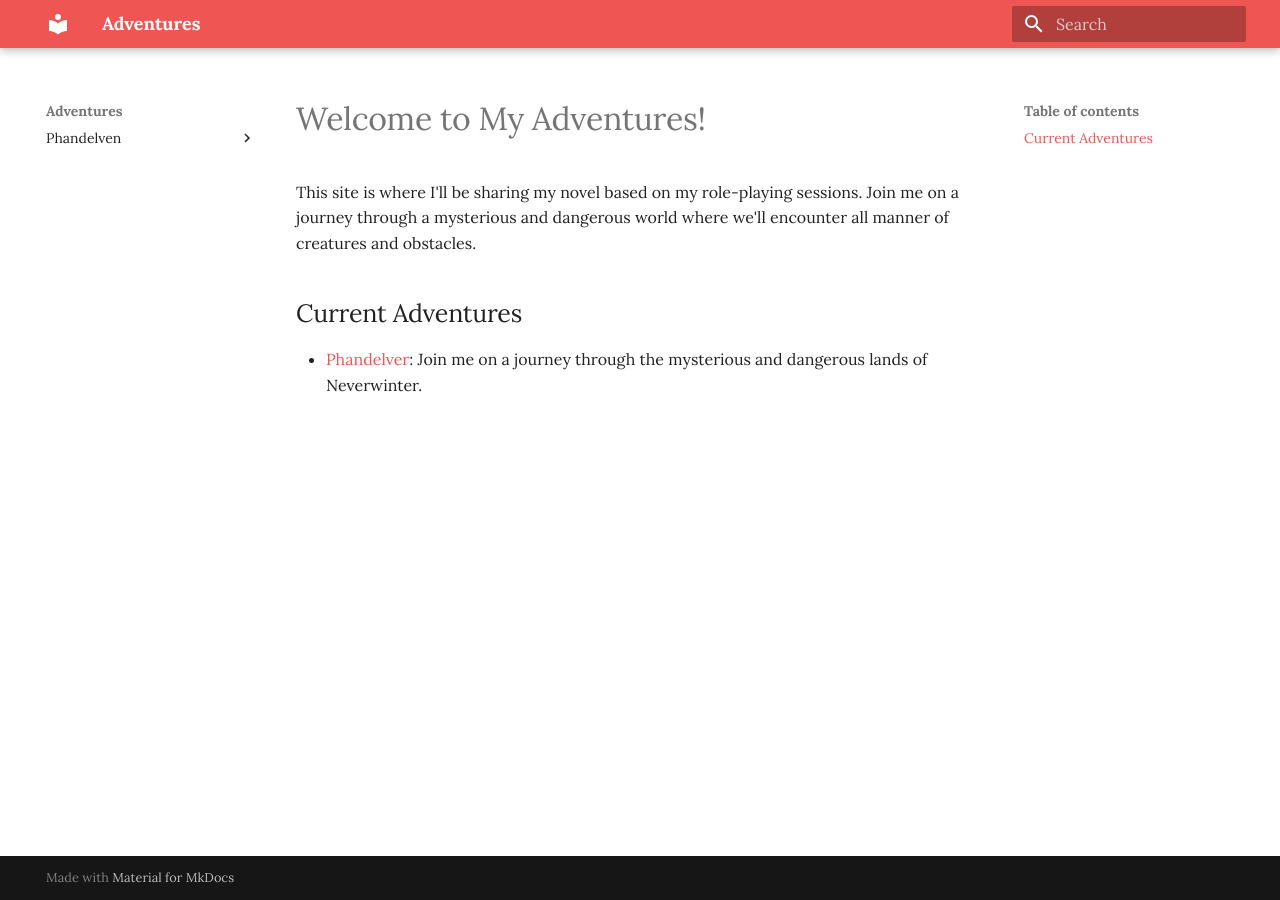
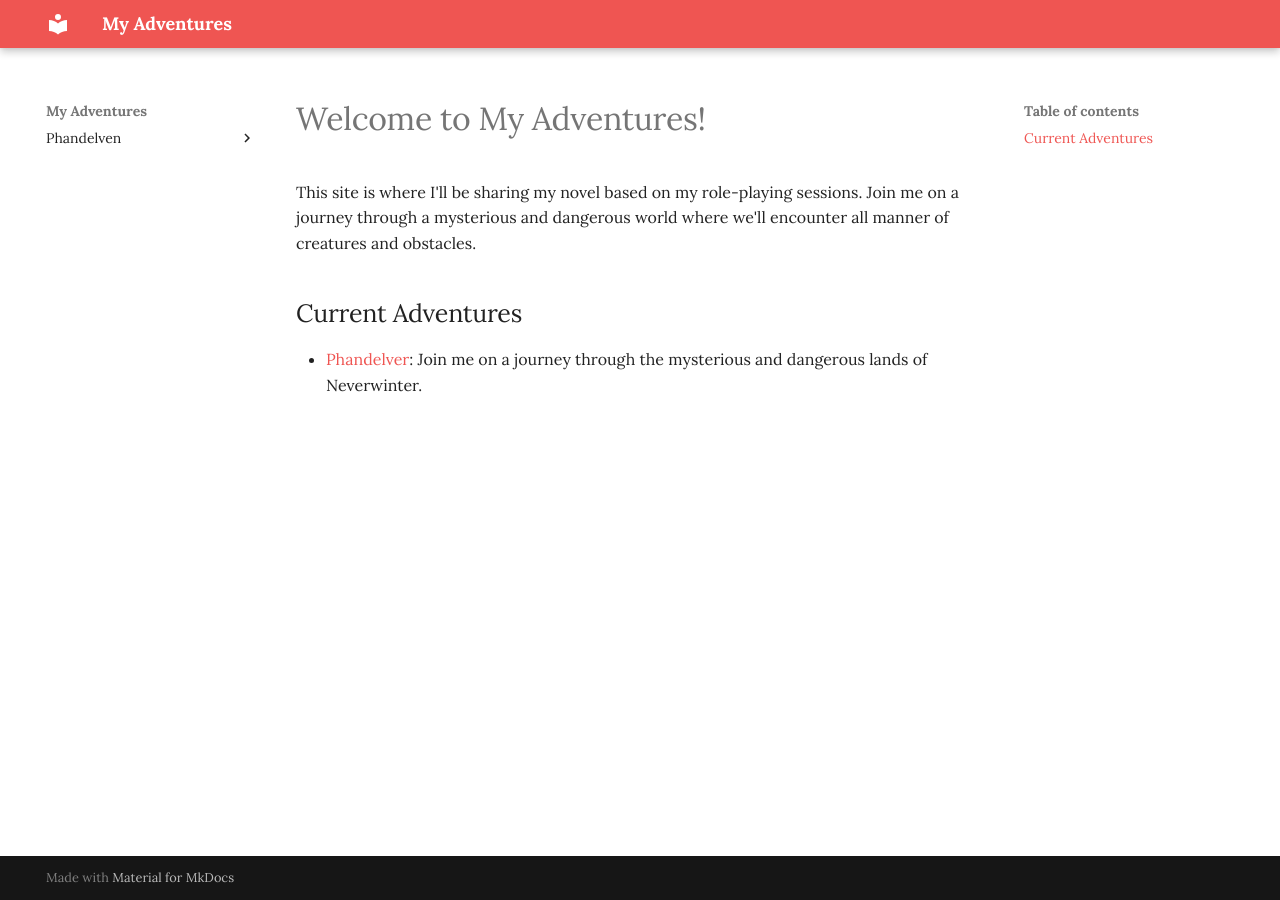
Before and after one commit to jonasmcferreira/adventures, an MkDocs documentation site: the page built from docs/index.md, in a window 1280 px wide. Built offline with MkDocs 1.6.1 and Material for MkDocs 9.7.7, drawn with Linux system fonts in a browser that asks for light colours.

Commit message:
modified docs/stylesheets/extra.css modified mkdocs.yml

```diff
--- a/docs/stylesheets/extra.css
+++ b/docs/stylesheets/extra.css
@@ -10,3 +10,7 @@
     font-weight: 700;
     src: url('../fonts/EBGaramond-Bold.ttf') format('truetype');
 }
+Copy code
+body {
+    background-color: #FAFAFA;
+}
--- a/mkdocs.yml
+++ b/mkdocs.yml
@@ -1,4 +1,4 @@
-site_name: Adventures
+site_name: My Adventures
 site_url: https://jonasmcferreira.github.io/adventures/
 
 nav:
@@ -20,7 +20,9 @@
   features:
     - navigation.footer
     - navigation.path
+    - navigation.top
 
+plugins: []
 
 extra_css:
   - stylesheets/extra.css
```
